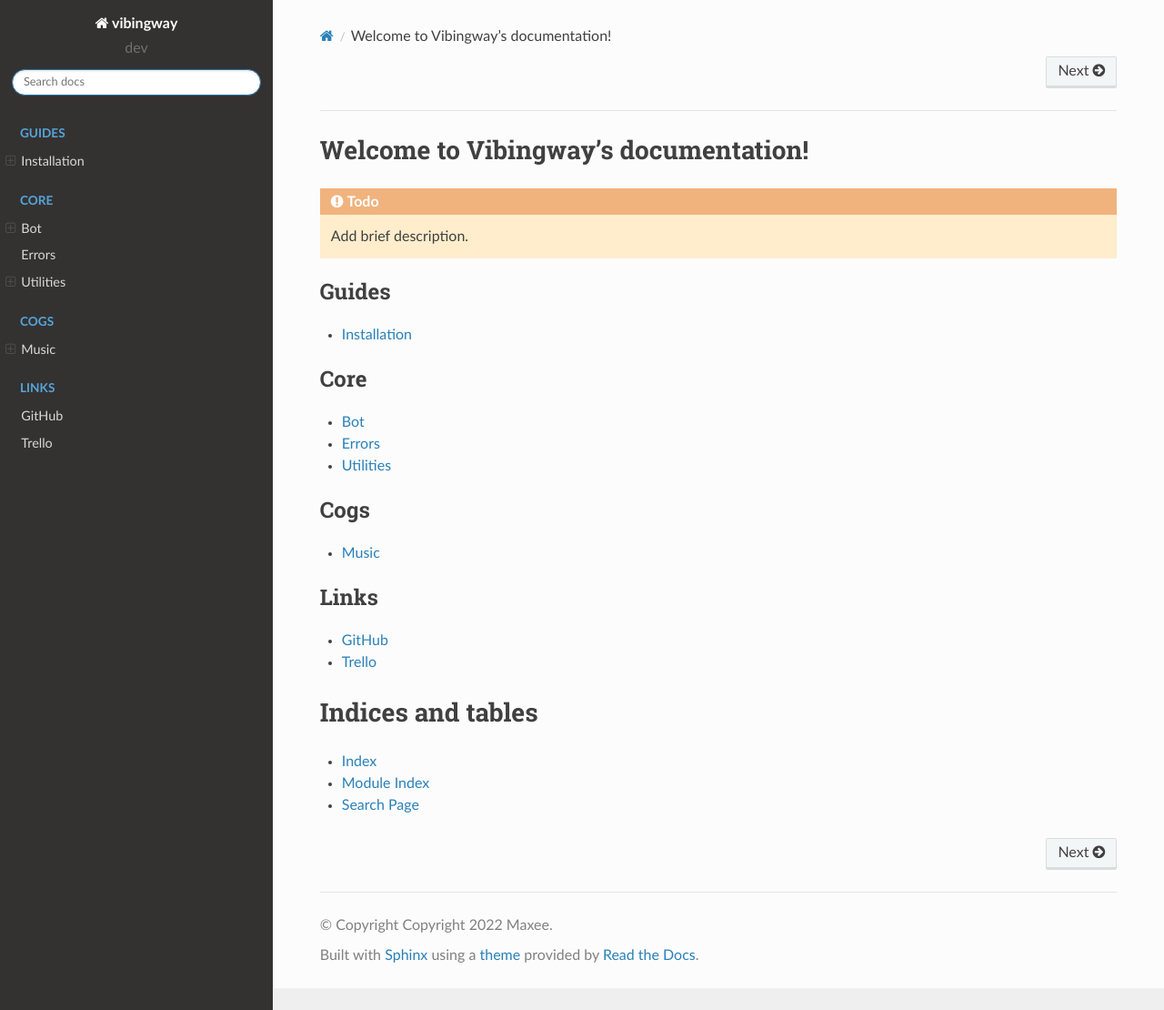
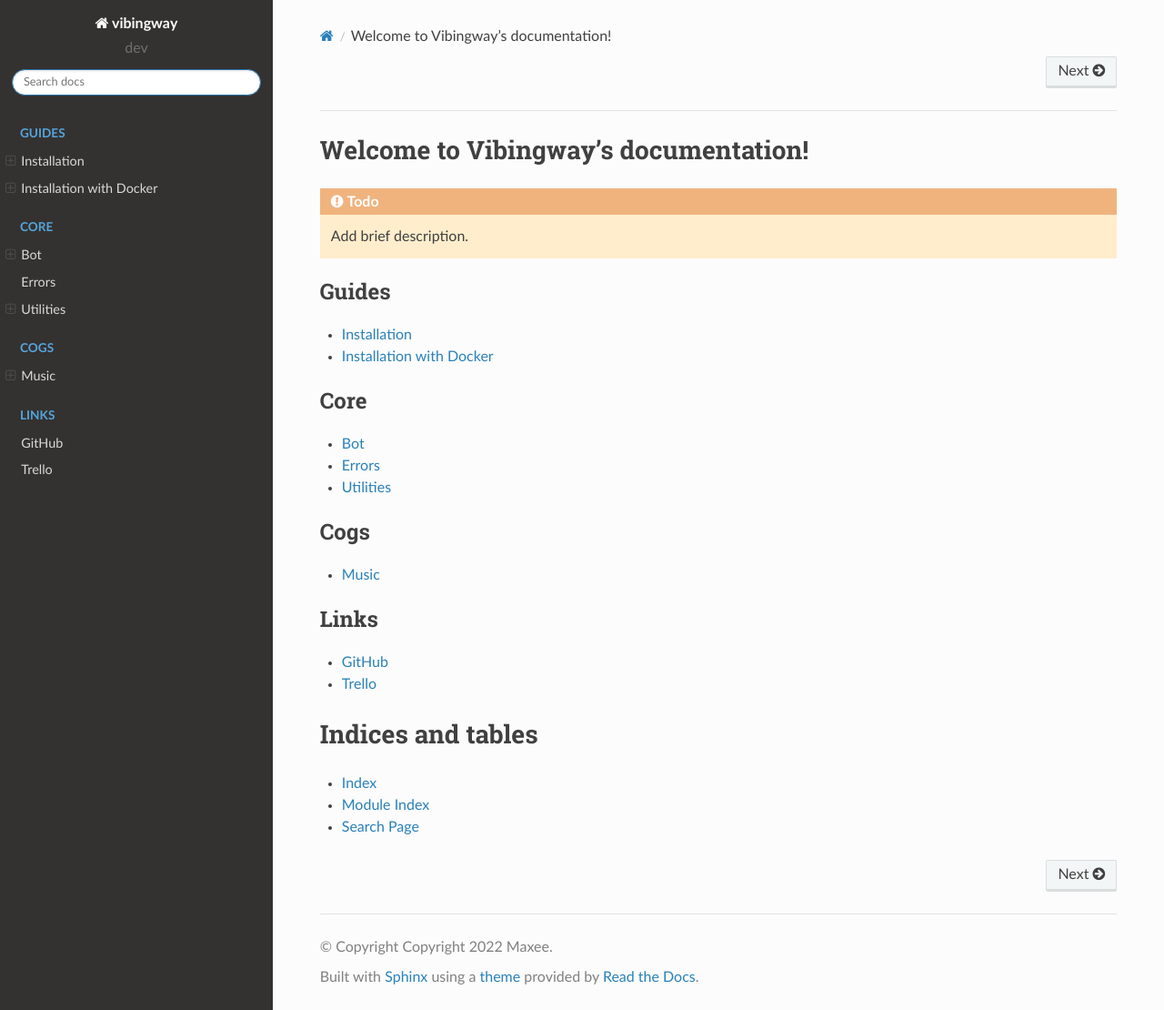
Before and after one commit to NotMaxee/Vibingway, a Sphinx documentation site: the page built from docs/source/index.rst, in a window 1280 px wide and 1110 px high. Shown: the whole window at 91% size. Built offline with Sphinx 7.4.7 and the Read the Docs theme 2.0.0, drawn with Linux system fonts in a browser that asks for light colours; pages that are not in the unit, such as notebooks, are missing from menus.

Commit message:
Fix docker install guide documentation

```diff
--- a/docs/source/index.rst
+++ b/docs/source/index.rst
@@ -10,6 +10,7 @@ Welcome to Vibingway's documentation!
    :caption: Guides
 
    guides/installation
+   guides/installation_docker
 
 .. toctree::
    :maxdepth: 1
```
Also changed, not shown: docs/source/guides/installation_docker.rst (+19 -9 lines).
